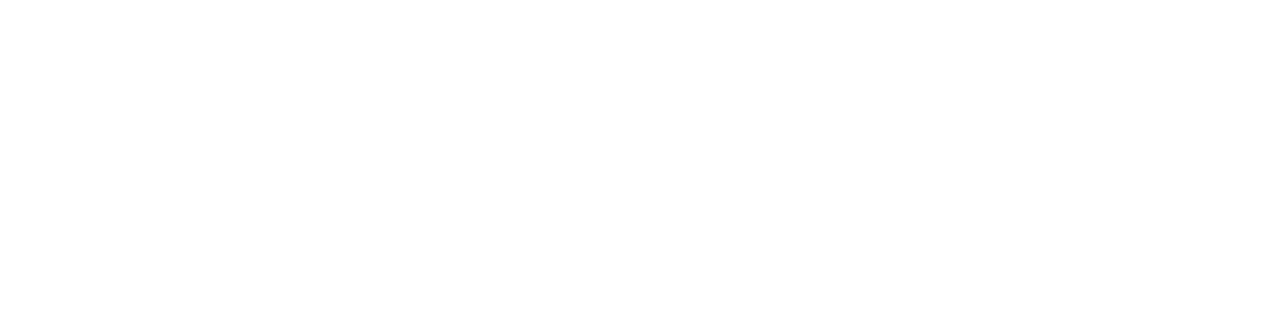
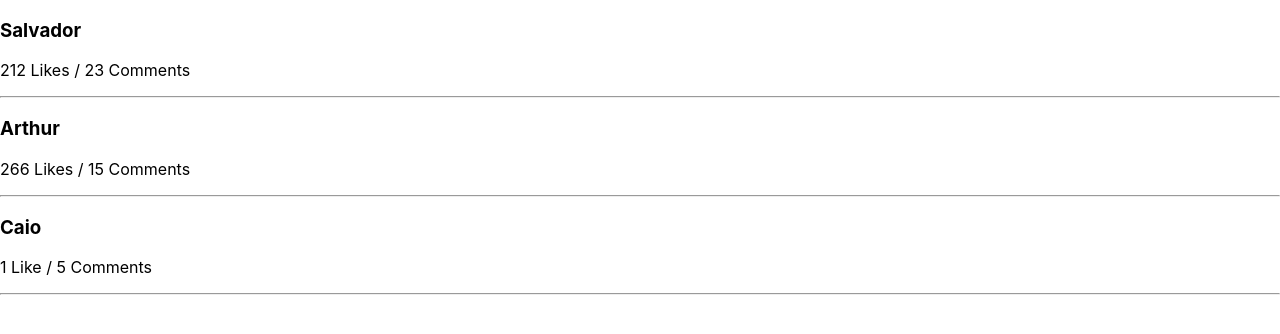
Before and after one commit to salvadorlp/course-reactjs, a React (Create React App) app in the folder mywebsite/: page / in a window 1280 px wide. Shown: the top 334 px of the page. Built offline with nearby package versions, Linux system fonts and the light colour scheme.

Commit message:
finished: react lists

```diff
--- a/mywebsite/src/App.js
+++ b/mywebsite/src/App.js
@@ -130,19 +130,19 @@
         { id: 1, username: "Salvador", likes: 212, comments: 23 },
         { id: 2, username: "Arthur", likes: 266, comments: 15 },
         { id: 3, username: "Caio", likes: 1, comments: 5 },
-      ],
+      ]
     };
   }
 
   render() {
-    return this.state.feed.map((item) => {
-      <Feed
-        id={item.id}
-        username={item.username}
-        likes={item.likes}
-        comments={item.comments}
-      />;
-    });
+    return (
+      this.state.feed.map((item) => {
+        return (
+          <Feed id={item.id} username={item.username} likes={item.likes} comments={item.comments}/>
+        )
+      })
+    )
+
   }
 }
 
--- a/mywebsite/src/components/feed/index.js
+++ b/mywebsite/src/components/feed/index.js
@@ -6,8 +6,10 @@
       <div key={this.props.id}>
         <h3>{this.props.username}</h3>
         <p>
-          Likes: {this.props.likes} / Comments: {this.props.comments}
+          {this.props.likes > 1 ? this.props.likes + ' Likes' : this.props.likes + ' Like'} /
+          {this.props.comments > 1 ? ' ' + this.props.comments + ' Comments' : this.props.comments + ' Comment'}
         </p>
+        <hr/>
       </div>
     );
   }
```
Also changed, not shown: 2 other files (tests, documents, lock files or other folders).
